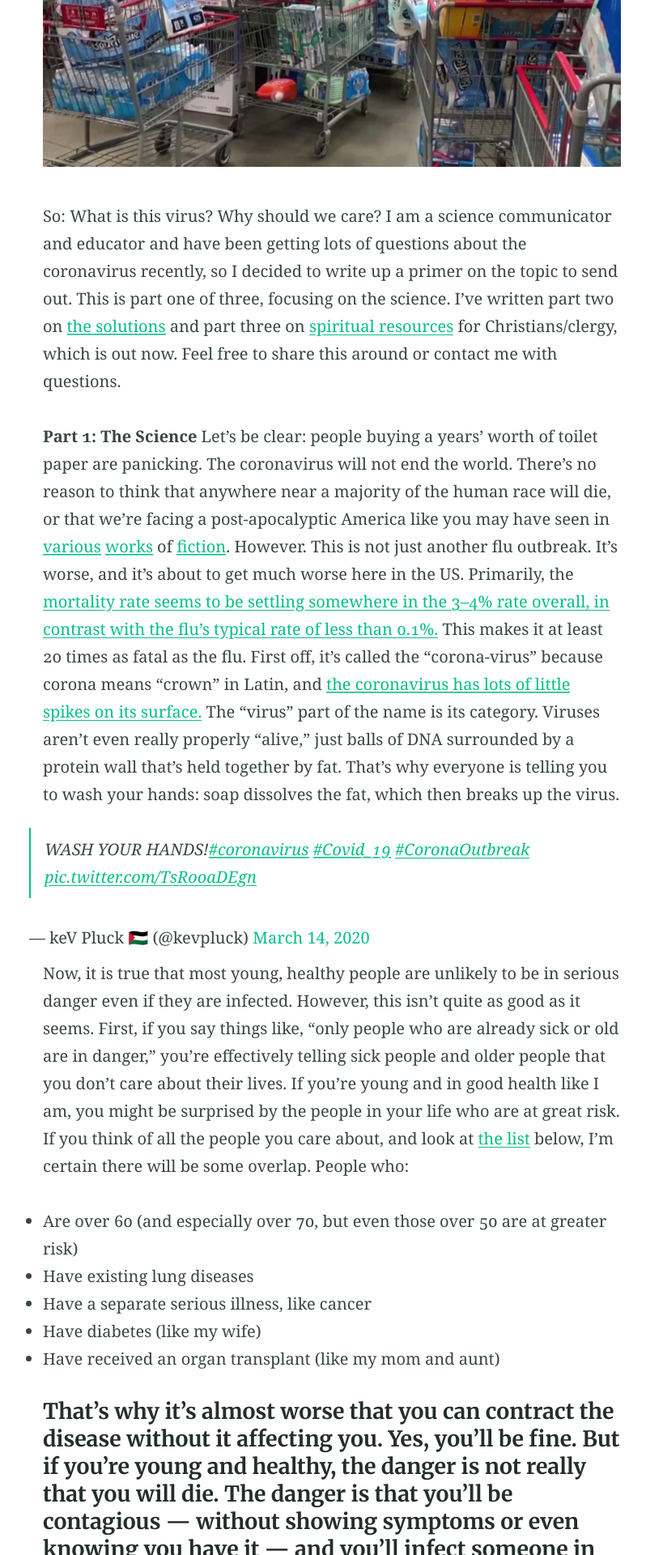
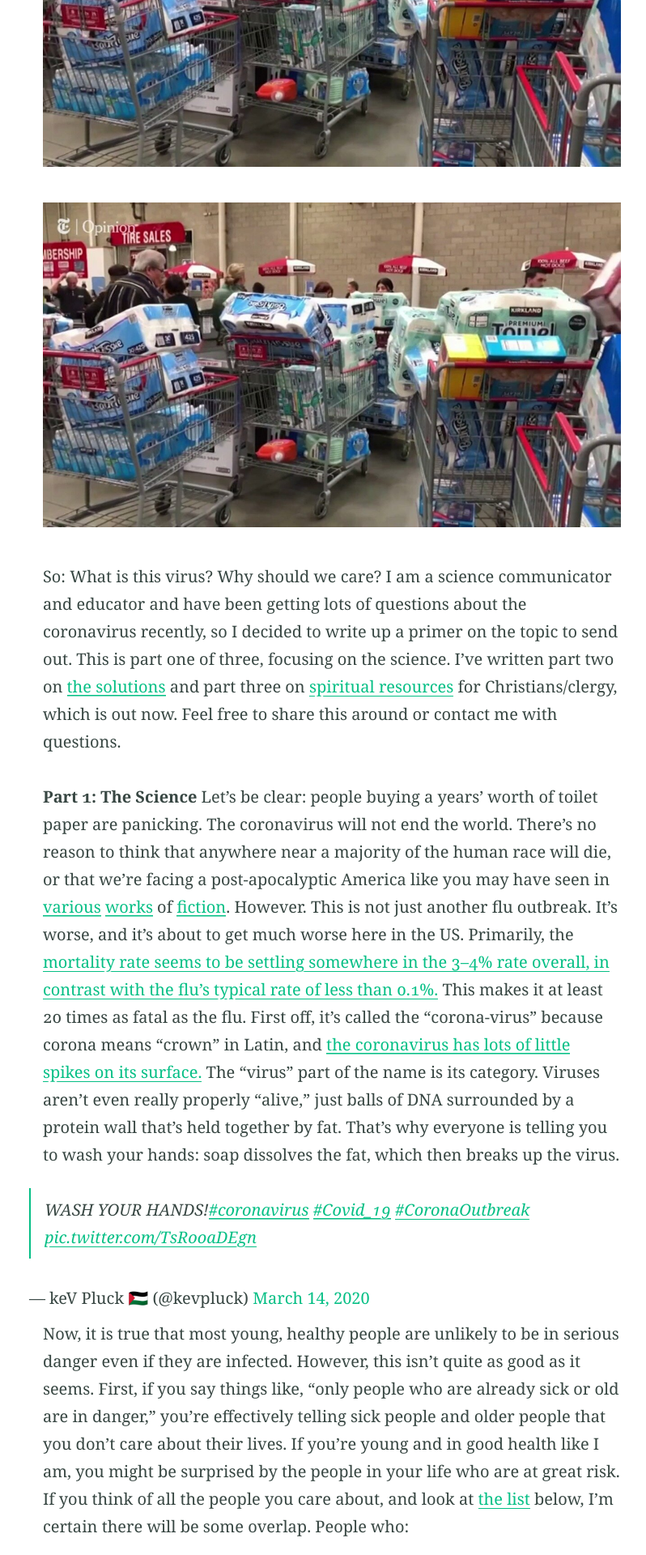
Before and after one commit to matthewdgroves/matthewdgroves.github.io, a Jekyll site: the page built from PartOneScience.md, in a window 1280 px wide. Shown: the part 529-2449 px from the top of the page at 81% size, without its empty margins (230-1028 px from the left). Built offline with Jekyll 4.4.1, drawn with Linux system fonts in a browser that asks for light colours; comment, search, counter and statistics services are not loaded.

Commit message:
Update PartOneScience.md

```diff
--- a/PartOneScience.md
+++ b/PartOneScience.md
@@ -4,6 +4,8 @@ excerpt: The science of the novel coronavirus
 ---
 
 As you’ve almost certainly heard by now, we’re in the middle of an exponentially-growing outbreak of a new coronavirus (technically, the virus is called SARS-CoV-2 and the disease it causes is COVID-19). You’ve likely seen photos like [this](https://www.miamiherald.com/news/nation-world/world/article241141236.html) on social media:
+
+<img src="/assets/images/covid/tp.jpg" alt="Toilet Paper">
 
 ![Toilet Paper](/assets/images/covid/tp.jpg)
 
```
